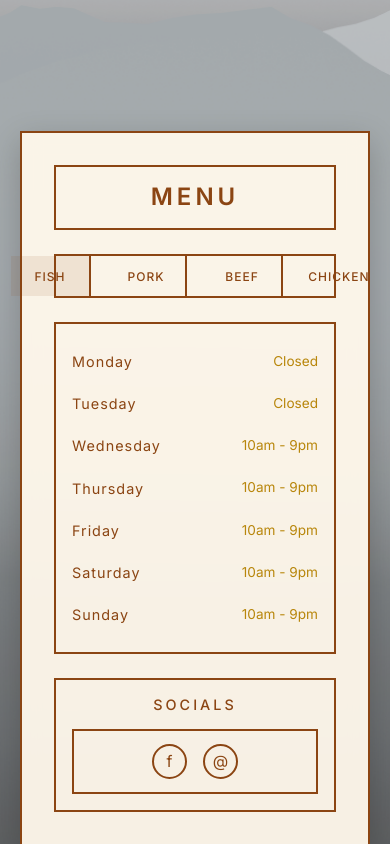
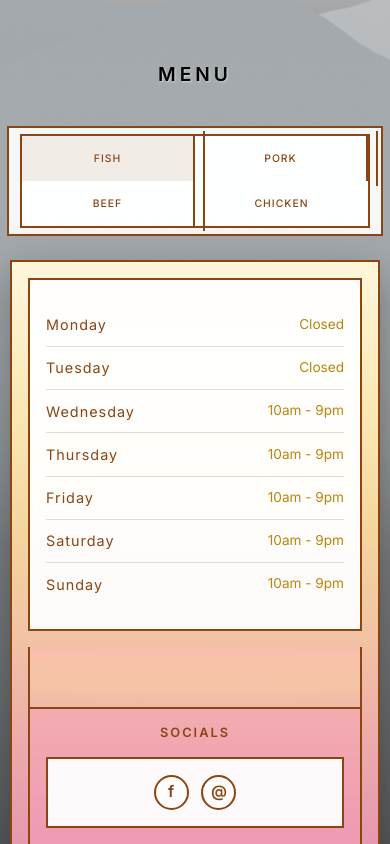
Before and after one commit to lanreoyekanmi/MinaTable, a React (Vite) app: page / in a window 390 px wide. Shown: the part 6460-7304 px from the top of the page. Built offline with nearby package versions, Linux system fonts and the light colour scheme.

Commit message:
MEUN CARD

```diff
--- a/src/components/Menu/Menu.module.css
+++ b/src/components/Menu/Menu.module.css
@@ -26,69 +26,118 @@
   margin: 0 auto;
   padding: 0 20px;
   display: flex;
-  justify-content: center;
-  align-items: flex-end;
+  flex-direction: column;
+  justify-content: flex-end;
+  align-items: center;
   position: relative;
   z-index: 1;
   min-height: 60vh;
-  padding-top: 60vh;
+  padding-top: 50vh;
   padding-bottom: 8vh;
 }
 
 .menuCard {
-  background: rgba(255, 248, 235, 0.95);
+  background: linear-gradient(180deg,
+    rgba(255, 248, 220, 0.98) 0%,
+    rgba(255, 235, 180, 0.95) 25%,
+    rgba(255, 220, 160, 0.92) 45%,
+    rgba(255, 200, 170, 0.90) 65%,
+    rgba(255, 180, 180, 0.88) 80%,
+    rgba(255, 160, 190, 0.85) 100%);
   border: 2px solid #8B4513;
-  padding: 2rem;
+  padding: 0;
   max-width: 400px;
   width: 100%;
-  box-shadow: 0 10px 30px rgba(0, 0, 0, 0.2);
+  box-shadow: 0 15px 40px rgba(0, 0, 0, 0.3);
   backdrop-filter: blur(10px);
   display: flex;
   flex-direction: column;
+  position: relative;
+  overflow: hidden;
 }
 
 .menuHeader {
   text-align: center;
-  margin-bottom: 1.5rem;
-  border: 2px solid #8B4513;
-  padding: 1rem 0;
+  margin-bottom: 2rem;
+  background: transparent;
+  padding: 0;
+  position: relative;
+  border: none;
 }
 
 .menuTitle {
   font-family: 'Inter', sans-serif;
-  font-size: 1.5rem;
+  font-size: 2rem;
   font-weight: 600;
-  color: #8B4513;
+  color: #000000;
   margin: 0;
-  letter-spacing: 4px;
+  letter-spacing: 8px;
   text-transform: uppercase;
+  position: relative;
+  z-index: 1;
+  text-shadow: 1px 1px 2px rgba(255, 255, 255, 0.5);
 }
 
 .menuTabs {
   display: grid;
   grid-template-columns: repeat(4, 1fr);
   border: 2px solid #8B4513;
-  margin-bottom: 1.5rem;
+  background: rgba(255, 255, 255, 0.95);
+  margin-bottom: 2rem;
+  gap: 0;
+  width: 450px;
+  position: relative;
+}
+
+.menuTabs::before {
+  content: '';
+  position: absolute;
+  top: -10px;
+  left: -25px;
+  right: -25px;
+  bottom: -10px;
+  border: 2px solid #8B4513;
+  background: rgba(255, 255, 255, 0.9);
+  z-index: -1;
 }
 
 .menuTab {
-  background: none;
+  background: transparent;
   border: none;
   border-right: 2px solid #8B4513;
   font-family: 'Inter', sans-serif;
   font-size: 0.75rem;
   font-weight: 500;
   color: #8B4513;
-  padding: 0.8rem 0.5rem;
+  padding: 1rem 0.8rem;
   text-transform: uppercase;
   letter-spacing: 1px;
   cursor: pointer;
   transition: all 0.3s ease;
   text-align: center;
+  display: flex;
+  align-items: center;
+  justify-content: center;
+  min-height: 50px;
+  position: relative;
+}
+
+.menuTab::after {
+  content: '';
+  position: absolute;
+  right: -12px;
+  top: -5px;
+  bottom: -5px;
+  width: 2px;
+  background: #8B4513;
 }
 
 .menuTab:last-child {
   border-right: none;
+}
+
+.menuTab:last-child::after {
+  display: none;
 }
 
 .menuTab.active {
@@ -100,10 +149,28 @@
 }
 
 .menuContent {
+  display: flex;
+  flex-direction: column;
+  gap: 0;
+  margin-bottom: 0;
+}
+
+.operatingHours {
   border: 2px solid #8B4513;
-  padding: 1rem;
-  margin-bottom: 1.5rem;
-  flex-grow: 1;
+  padding: 1.5rem 1rem;
+  background: rgba(255, 255, 255, 0.95);
+  margin: 1.5rem;
+}
+
+.hoursTitle {
+  font-family: 'Inter', sans-serif;
+  font-size: 1rem;
+  font-weight: 600;
+  color: #8B4513;
+  text-transform: uppercase;
+  letter-spacing: 2px;
+  margin-bottom: 1rem;
+  text-align: center;
 }
 
 .menuDay {
@@ -112,6 +179,11 @@
   align-items: center;
   padding: 0.6rem 0;
   font-family: 'Inter', sans-serif;
+  border-bottom: 1px solid rgba(139, 69, 19, 0.2);
+}
+
+.menuDay:last-child {
+  border-bottom: none;
 }
 
 .dayLabel {
@@ -128,28 +200,60 @@
   color: #B8860B;
 }
 
+.curveSection {
+  height: 80px;
+  position: relative;
+  margin: 0 1.5rem;
+  border-left: 2px solid #8B4513;
+  border-right: 2px solid #8B4513;
+  background: transparent;
+  overflow: hidden;
+}
+
+.curveSection::before {
+  content: '';
+  position: absolute;
+  top: 0;
+  left: -50%;
+  right: -50%;
+  height: 160px;
+  background: radial-gradient(ellipse 200% 100% at center top,
+    rgba(255, 160, 190, 0.9) 0%,
+    rgba(255, 180, 180, 0.7) 20%,
+    rgba(255, 200, 170, 0.5) 40%,
+    rgba(255, 220, 160, 0.3) 60%,
+    rgba(255, 235, 180, 0.1) 80%,
+    transparent 100%);
+  border-radius: 0 0 50% 50%;
+  transform: translateY(-40px);
+}
+
 .socialSection {
   text-align: center;
   border: 2px solid #8B4513;
   padding: 1rem;
+  background: rgba(255, 160, 190, 0.3);
+  margin: 0 1.5rem 1.5rem 1.5rem;
+  position: relative;
 }
 
 .socialTitle {
   font-family: 'Inter', sans-serif;
-  font-size: 0.9rem;
-  font-weight: 500;
+  font-size: 0.8rem;
+  font-weight: 600;
   color: #8B4513;
   margin-bottom: 1rem;
   text-transform: uppercase;
-  letter-spacing: 3px;
+  letter-spacing: 2px;
 }
 
 .socialIcons {
   display: flex;
   justify-content: center;
-  gap: 1rem;
+  gap: 0.8rem;
   border: 2px solid #8B4513;
-  padding: 0.8rem;
+  padding: 1rem;
+  background: rgba(255, 255, 255, 0.95);
 }
 
 .socialIcon {
@@ -163,25 +267,69 @@
   color: #8B4513;
   text-decoration: none;
   font-size: 1rem;
+  font-weight: bold;
   transition: all 0.3s ease;
-  background: transparent;
+  background: rgba(255, 255, 255, 0.6);
 }
 
 .socialIcon:hover {
   background: #8B4513;
   color: #fff;
+  transform: translateY(-2px);
 }
 
 @media (max-width: 768px) {
+  .container {
+    padding: 0 10px;
+    padding-top: 50vh;
+  }
+
+  .menuCard {
+    max-width: 100%;
+    margin: 0 auto;
+  }
+
+  .operatingHours {
+    margin: 1rem;
+  }
+
+  .curveSection {
+    margin: 0 1rem;
+    height: 60px;
+  }
+
+  .curveSection::before {
+    height: 120px;
+    transform: translateY(-30px);
+  }
+
+  .socialSection {
+    margin: 0 1rem 1rem 1rem;
+  }
+
   .menuTabs {
-    flex-wrap: wrap;
-    gap: 1rem;
-    justify-content: center;
+    grid-template-columns: repeat(2, 1fr);
+    width: 100%;
+    max-width: 350px;
+  }
+
+  .menuTabs::before {
+    left: -15px;
+    right: -15px;
   }
 
   .menuTab {
-    flex: 1;
-    min-width: 80px;
-    text-align: center;
+    padding: 0.8rem 0.4rem;
+    font-size: 0.65rem;
+    min-height: 45px;
+  }
+
+  .menuHeader {
+    padding: 1rem 1.5rem;
+  }
+
+  .menuTitle {
+    font-size: 1.2rem;
+    letter-spacing: 4px;
   }
 }
--- a/src/components/Menu/Menu.tsx
+++ b/src/components/Menu/Menu.tsx
@@ -5,11 +5,9 @@ const Menu: React.FC = () => {
   return (
     <section id="menu" className={styles.menu}>
       <div className={styles.container}>
-        <div className={styles.menuCard}>
         <div className={styles.menuHeader}>
           <h3 className={styles.menuTitle}>MENU</h3>
         </div>
-
         <div className={styles.menuTabs}>
           <button className={`${styles.menuTab} ${styles.active}`}>FISH</button>
           <button className={styles.menuTab}>PORK</button>
@@ -17,7 +15,9 @@ const Menu: React.FC = () => {
           <button className={styles.menuTab}>CHICKEN</button>
         </div>
 
+        <div className={styles.menuCard}>
           <div className={styles.menuContent}>
+            <div className={styles.operatingHours}>
               <div className={styles.menuDay}>
                 <span className={styles.dayLabel}>Monday</span>
                 <span className={styles.dayPrice}>Closed</span>
@@ -48,6 +48,8 @@ const Menu: React.FC = () => {
               </div>
             </div>
 
+            <div className={styles.curveSection}></div>
+
             <div className={styles.socialSection}>
               <h4 className={styles.socialTitle}>SOCIALS</h4>
               <div className={styles.socialIcons}>
@@ -57,6 +59,7 @@ const Menu: React.FC = () => {
             </div>
           </div>
         </div>
+      </div>
     </section>
   );
 };
```
Lines whose indentation alone changed are shown as unchanged.
